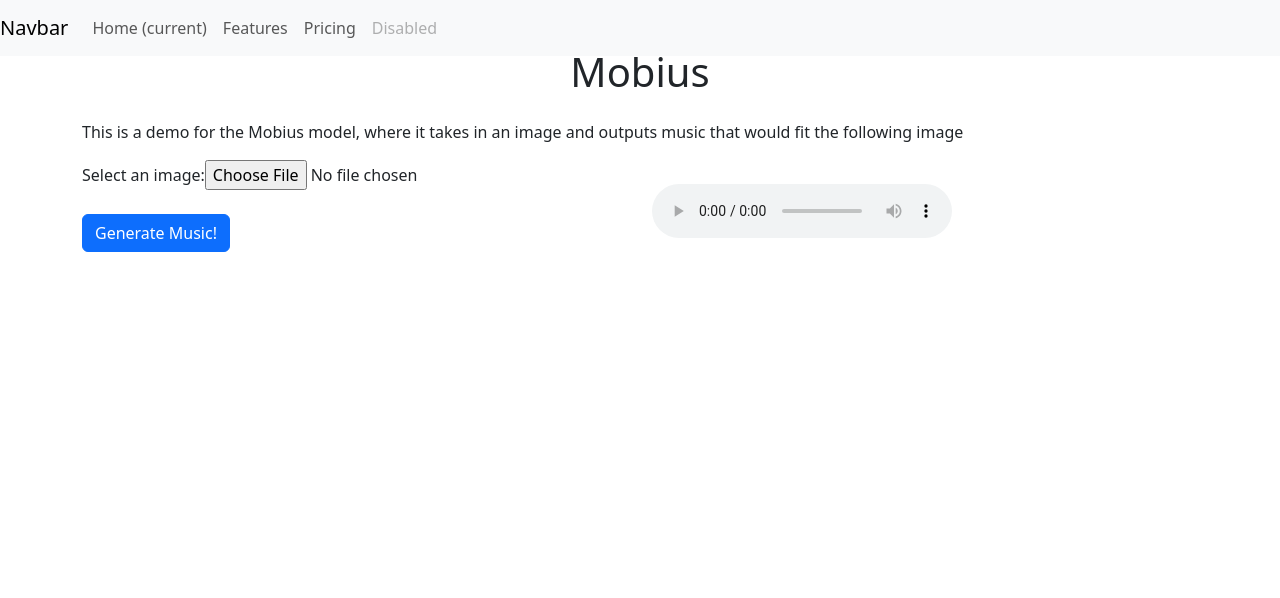
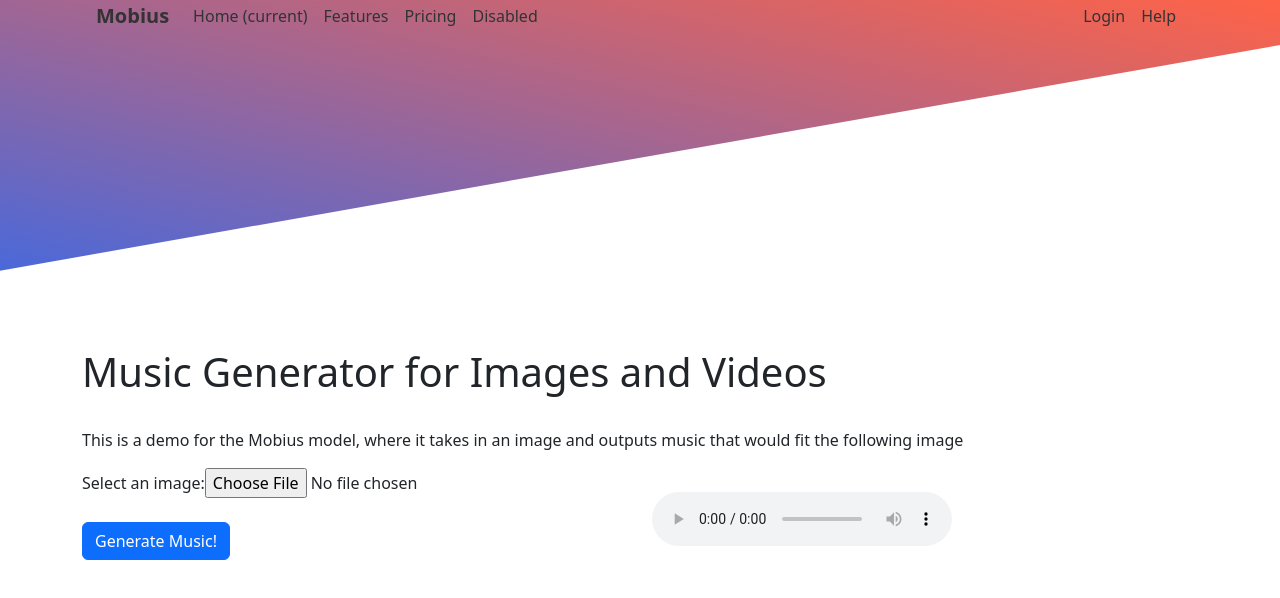
Before and after one commit to LyJacky/ImageToMusicGenerator, an Angular app in the folder image-to-music/: page / in a window 1280 px wide. Shown: the top 598 px of the page. Built offline with nearby package versions, Linux system fonts and the light colour scheme.

Commit message:
added more styling to make it look nicer

```diff
--- a/image-to-music/src/app/components/main-page/main-page.component.css
+++ b/image-to-music/src/app/components/main-page/main-page.component.css
@@ -1,5 +1,61 @@
-img {
+.img {
   max-width: 100%;
   max-height: 300px;
   margin-top: 10px;
 }
+.nav {
+    margin: 0 auto;
+    padding: 0;
+    width: 85%;
+    height: 2em;
+}
+
+.navbar-left, .navbar-right {
+    float: left;
+    display: flex;
+    align-items: center;
+}
+    .navbar-transparent {
+        background-color: transparent !important;
+        box-shadow: none !important;
+    }
+
+    .navbar-transparent .navbar-brand,
+    .navbar-transparent .navbar-nav .nav-link {
+        color: #333 !important; /* Adjust text color as needed */
+    }
+
+    /* Optional: Change the text color on hover */
+    .navbar-transparent .navbar-nav .nav-link:hover {
+        color: #555 !important; /* Adjust hover text color as needed */
+    }
+.bg-gradient {
+  height: 100vh;
+  width: 100%;
+  background-image: linear-gradient(45deg,#32a864,#0b0f0d);
+}
+
+.split-background {
+    position: relative;
+    width: 100%;
+    height: 300px; /* Adjust height as needed */
+    background: linear-gradient(to bottom left,  #ff6347, #4169e1); /* Gradient background */
+}
+
+    .split-background::after {
+        content: '';
+        position: absolute;
+        top: 15%;
+        right: 0;
+        bottom: 0;
+        left: 0;
+        background-color: white; /* White background */
+        transform: skewY(-10deg); /* Adjust skew angle as needed */
+        transform-origin: 100%;
+        z-index: 1; /* Ensure pseudo-element is above gradient background */
+    }
+
+    .container {
+        position: relative;
+        z-index: 2; /* Set a higher z-index to be above background */
+    }
--- a/image-to-music/src/app/components/main-page/main-page.component.html
+++ b/image-to-music/src/app/components/main-page/main-page.component.html
@@ -11,13 +11,29 @@
 
 <body>
 
-  <nav class="navbar navbar-expand-lg navbar-light bg-light fixed-top">
-    <a class="navbar-brand" href="#">Navbar</a>
-    <button class="navbar-toggler" type="button" data-toggle="collapse" data-target="#navbarNav"
-      aria-controls="navbarNav" aria-expanded="false" aria-label="Toggle navigation">
-      <span class="navbar-toggler-icon"></span>
-    </button>
-    <div class="collapse navbar-collapse" id="navbarNav">
+<!--  <nav class="navbar navbar-expand-lg navbar-light bg-light fixed-top">-->
+<!--    <a class="navbar-brand" href="#">Mobius</a>-->
+<!--    <div class="collapse navbar-collapse" id="navbarNav">-->
+<!--      <ul class="navbar-nav">-->
+<!--        <li class="nav-item active">-->
+<!--          <a class="nav-link" href="#">Home <span class="sr-only">(current)</span></a>-->
+<!--        </li>-->
+<!--        <li class="nav-item">-->
+<!--          <a class="nav-link" href="#">Features</a>-->
+<!--        </li>-->
+<!--        <li class="nav-item">-->
+<!--          <a class="nav-link" href="#">Pricing</a>-->
+<!--        </li>-->
+<!--        <li class="nav-item">-->
+<!--          <a class="nav-link disabled" href="#">Disabled</a>-->
+<!--        </li>-->
+<!--      </ul>-->
+<!--    </div>-->
+<!--  </nav>-->
+<nav class="navbar navbar-expand-lg navbar-light bg-light fixed-top navbar-transparent nav">
+    <b class="navbar-brand" href="#">Mobius</b>
+    <div class="collapse navbar-collapse justify-content-between" id="navbarNav">
+        <!-- Left side elements -->
         <ul class="navbar-nav">
             <li class="nav-item active">
                 <a class="nav-link" href="#">Home <span class="sr-only">(current)</span></a>
@@ -32,12 +48,23 @@
                 <a class="nav-link disabled" href="#">Disabled</a>
             </li>
         </ul>
+
+        <!-- Right side elements -->
+        <ul class="navbar-nav">
+            <li class="nav-item">
+                <a class="nav-link" href="#">Login</a>
+            </li>
+            <li class="nav-item">
+                <a class="nav-link" href="#">Help</a>
+            </li>
+        </ul>
     </div>
 </nav>
+<div class="split-background"></div>
 
   <div class="container mt-5">
-    <header class="text-center mb-4">
-      <h1>Mobius</h1>
+    <header class="row mb-4">
+      <h1>Music Generator for Images and Videos</h1>
     </header>
 
     <p>This is a demo for the Mobius model, where it takes in an image and outputs music that would fit the following
```
Also changed, not shown: 1 other file (tests, documents, lock files or other folders). Lines whose indentation alone changed are shown as unchanged.
